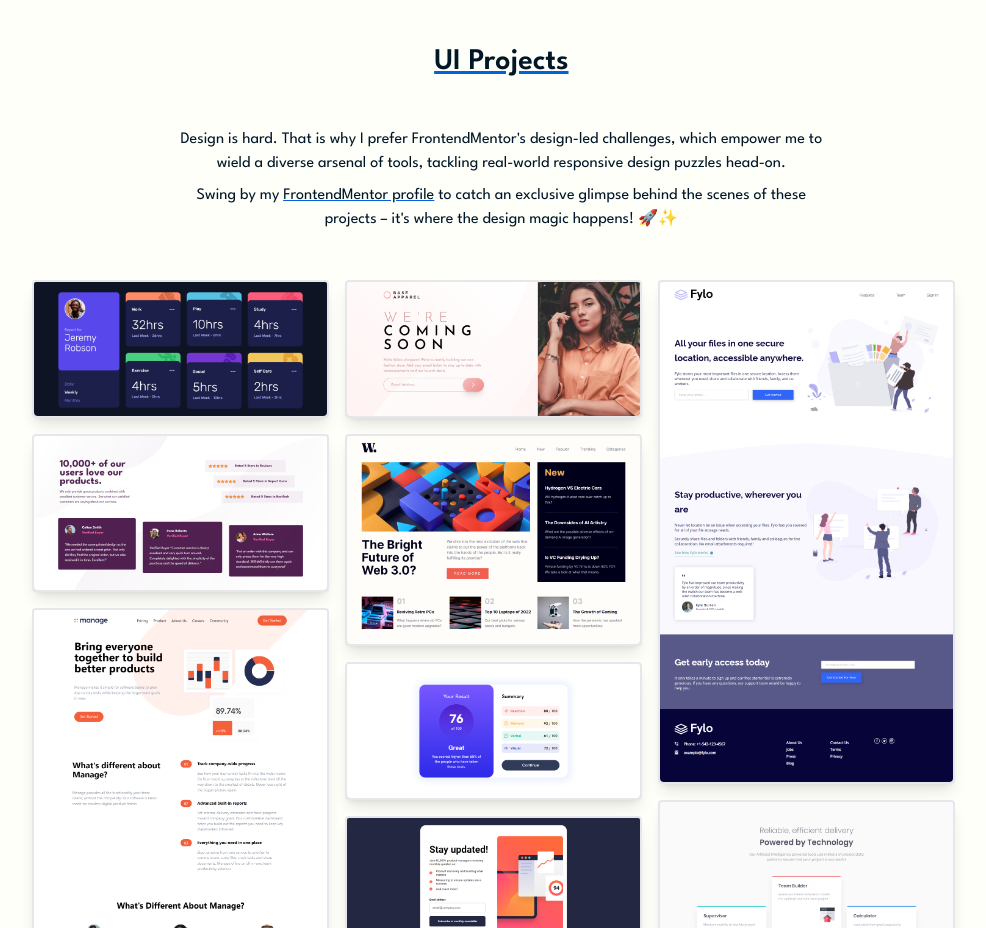
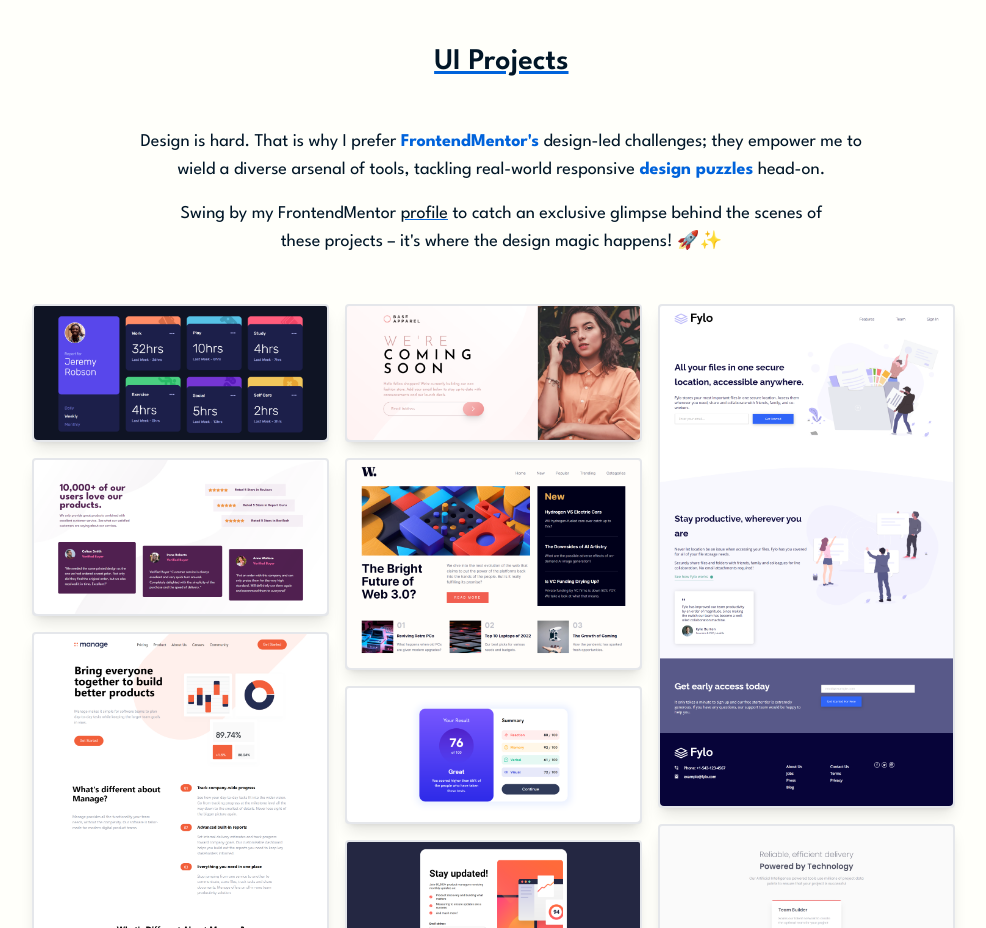
Before and after one commit to sthitaprajna-mishra/myportfoliov1, a React (Vite) app: page / in a window 1280 px wide. Shown: the part 3520-4448 px from the top of the page, without its empty margins (72-1058 px from the left). Built offline with nearby package versions, Linux system fonts and the light colour scheme.

Commit message:
desc design update

```diff
--- a/src/components/Projects.jsx
+++ b/src/components/Projects.jsx
@@ -189,20 +189,22 @@ const Projects = () => {
       <div className="text-3xl font-semibold text-darkBlue text-center underline decoration-blue2 mb-12">
         UI Projects
       </div>
-      <div className="space-y-2">
-        <p className="w-2/3 text-center mx-auto">
-          Design is hard. That is why I prefer FrontendMentor's design-led
-          challenges, which empower me to wield a diverse arsenal of tools,
-          tackling real-world responsive design puzzles head-on.
+      <div className="space-y-4  text-lg">
+        <p className="w-3/4 text-center mx-auto">
+          Design is hard. That is why I prefer{" "}
+          <span className="text-blue2 font-bold">FrontendMentor's</span>{" "}
+          design-led challenges; they empower me to wield a diverse arsenal of
+          tools, tackling real-world responsive{" "}
+          <span className="text-blue2 font-bold">design puzzles</span> head-on.
         </p>
         <p className="w-2/3 text-center mx-auto">
-          Swing by my{" "}
+          Swing by my FrontendMentor{" "}
           <span className="underline decoration-blue2">
             <a
               target="_blank"
               href="https://www.frontendmentor.io/profile/sthitaprajna-mishra"
             >
-              FrontendMentor profile
+              profile
             </a>
           </span>{" "}
           to catch an exclusive glimpse behind the scenes of these projects –
```
